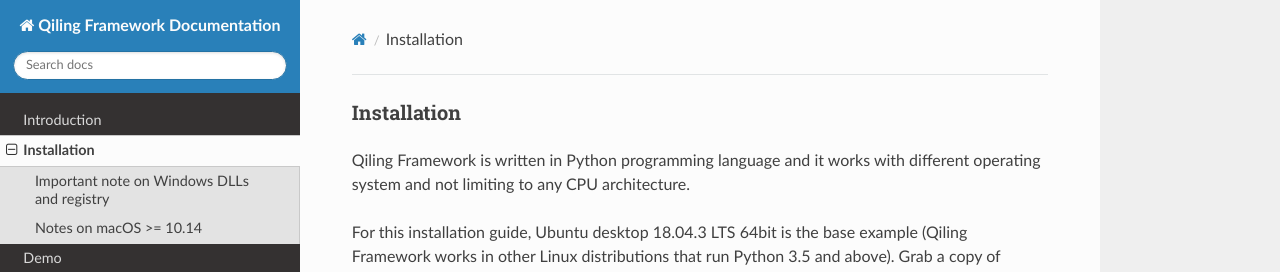
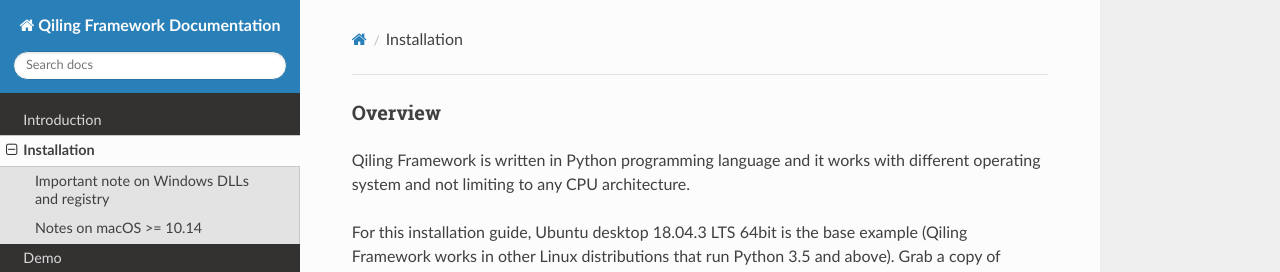
Before and after one commit to qilingframework/rtfd.io, an MkDocs documentation site: the page built from docs/install.md, in a window 1280 px wide and 900 px high. Shown: the top 272 px of the window. Built offline with MkDocs 1.6.1, drawn with Linux system fonts in a browser that asks for light colours; nearby versions of some CDN libraries.

Commit message:
Update install.md

```diff
--- a/docs/install.md
+++ b/docs/install.md
@@ -2,7 +2,7 @@
 title: Installation
 ---
 
-### Installation
+### Overview
 
 Qiling Framework is written in Python programming language and it works with different operating system and not limiting to any CPU architecture.
 
```
